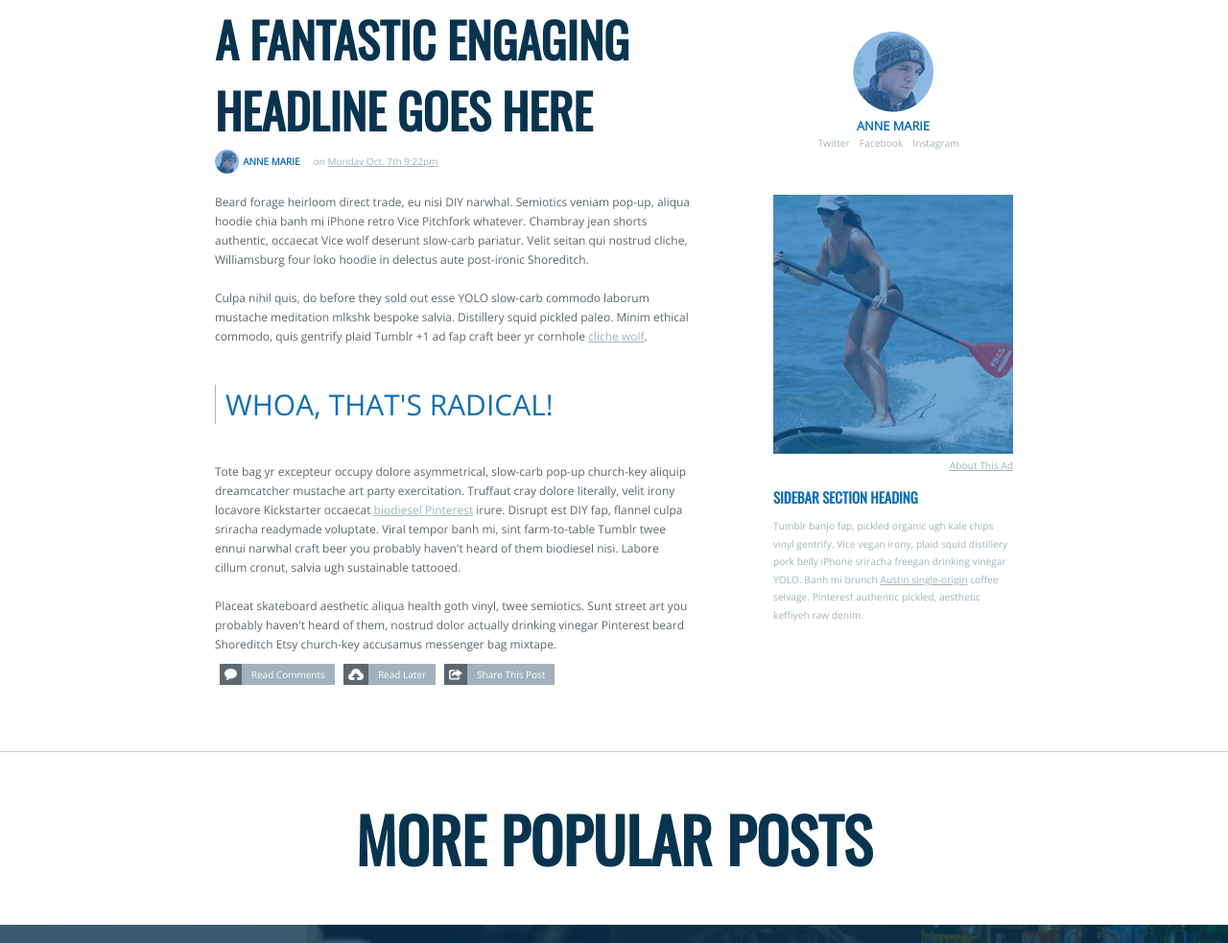
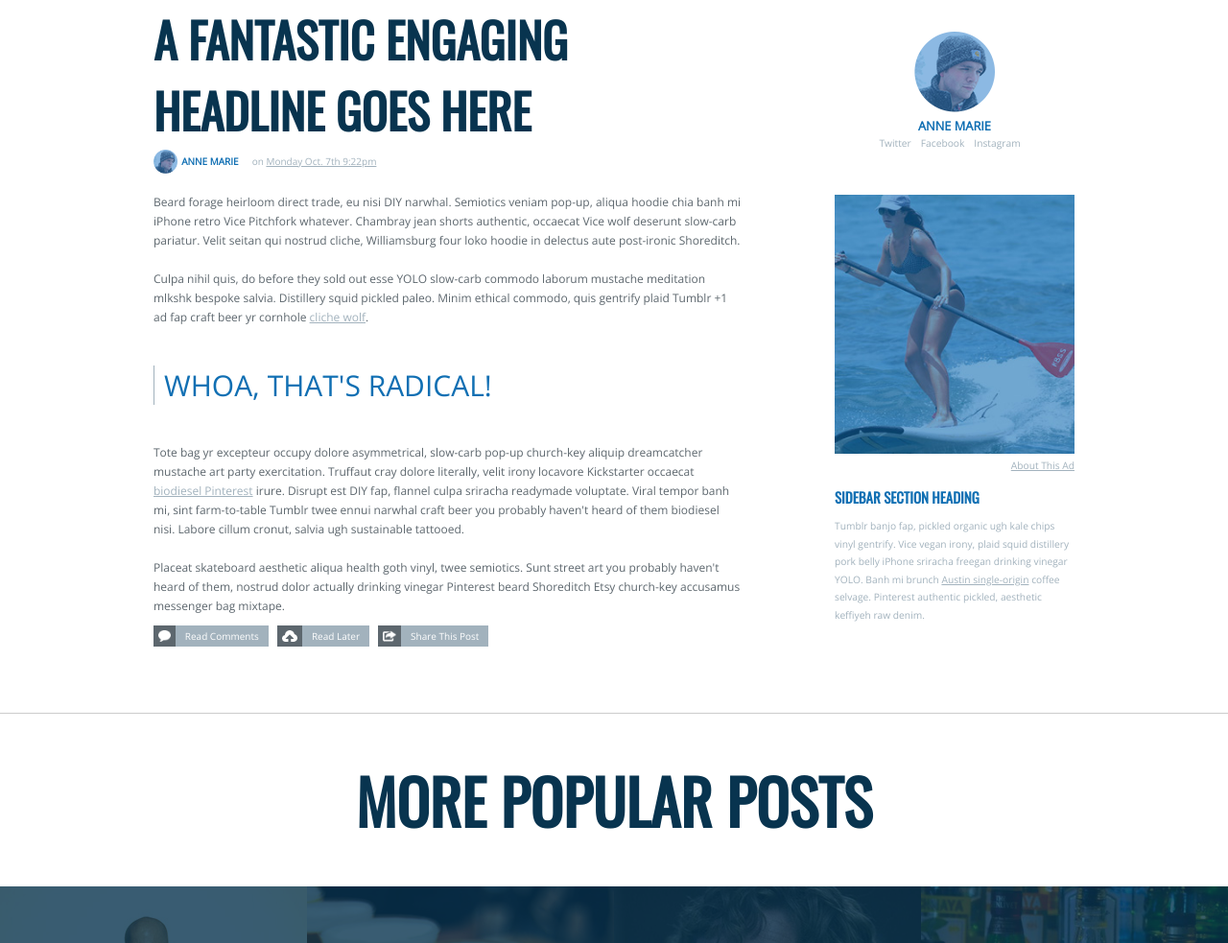
Before and after one commit to mrbrianleo/tiy-assigment-4, a plain HTML site: page index.html in a window 1280 px wide. Shown: the part 566-1549 px from the top of the page at 96% size. Drawn offline with nearby package versions, Linux system fonts and the light colour scheme.

Commit message:
everything complete except more-posts boxes

```diff
--- a/main.less
+++ b/main.less
@@ -86,7 +86,7 @@ header {
 
 .content {
   overflow: hidden;
-  width: 65%;
+  width: 75%;
   margin: auto;
   padding: 5% 30px;
   color: @dark-blue;
@@ -141,7 +141,7 @@ header {
       overflow: hidden;
       font-size: 0;
       height: 100%;
-      padding-left: 5px;
+      padding-right: 5px;
 
       .share-img {
         background: @dark-gray;
```
